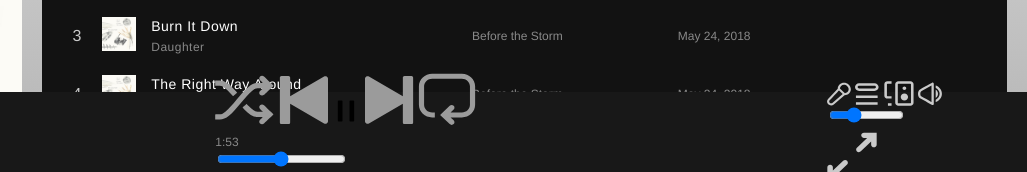
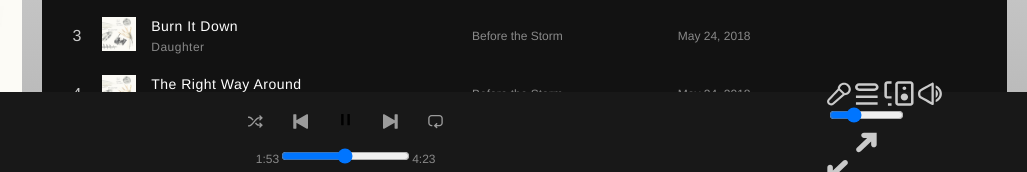
Before and after one commit to mohammadxonel/Spotify-desktop, an Electron app: page index.html in a window 1280 px wide. Shown: the part 628-800 px from the top of the page, 253-1280 px from the left. Drawn offline with Linux system fonts and the light colour scheme; no server answers.

Commit message:
add css style edits to player-middle

```diff
--- a/style.css
+++ b/style.css
@@ -361,3 +361,20 @@ body {
     display: flex;
     align-items: center;
 }
+
+.footer-player-middle {
+    width: 100%;
+    display: flex;
+    justify-content: center;
+    flex-direction: column;
+}
+
+.footer-player-middle-buttons img  {
+    width: 15px;
+    padding: 15px;
+}
+
+.footer-player-middle-buttons, .footer-player-middle-slider {
+    display: flex;
+    justify-content: center;
+}
```
